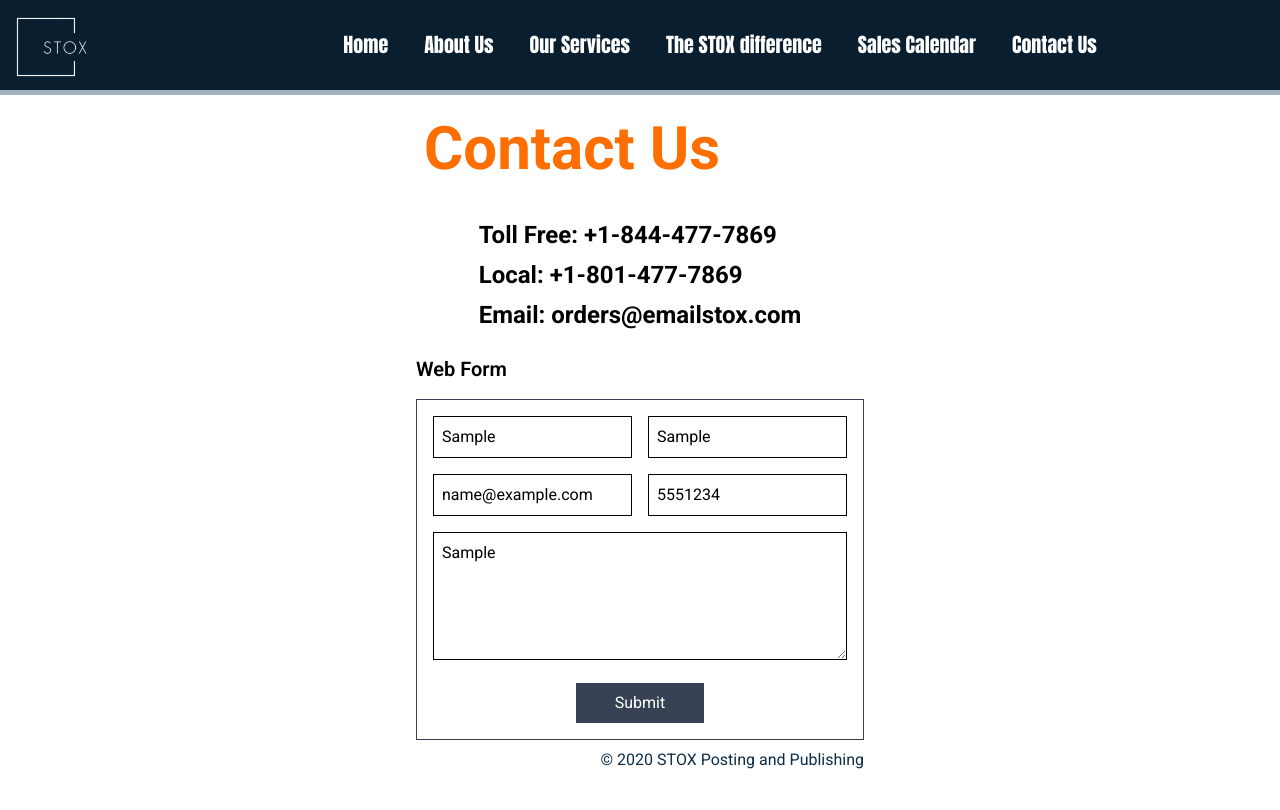
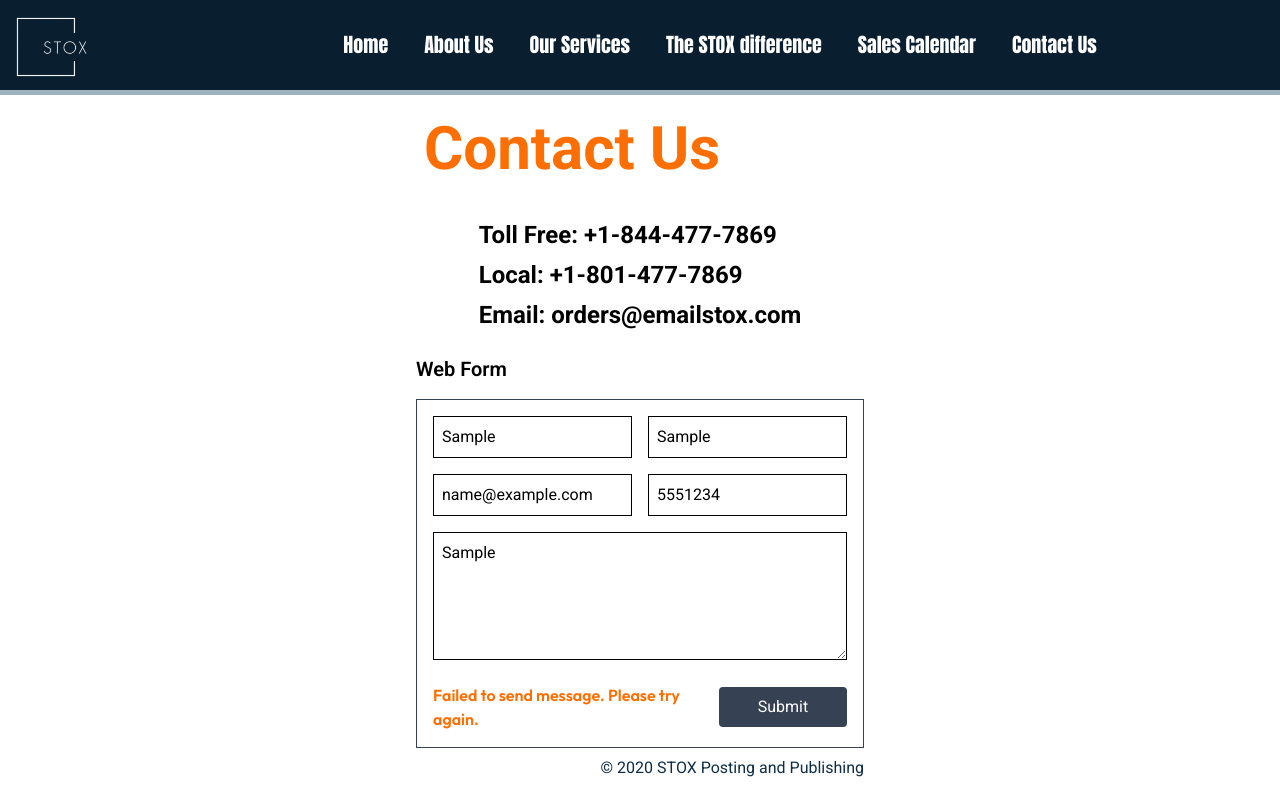
Before and after one commit to sumitshankhwar-art/Stoxposting, a React (Vite) app: page /stoxposting/contact in a window 1280 px wide. Both pictures are taken after typing "Sample", "Sample", "name@example.com", "5551234", "Sample" into the empty fields and a click on the button "Submit". Built offline with nearby package versions, Linux system fonts and the light colour scheme; no server answers; a web font is replaced by a local one.

Commit message:
UI/ContactPage

```diff
--- a/src/Components/ContactUs.jsx
+++ b/src/Components/ContactUs.jsx
@@ -10,8 +10,12 @@
     message: "",
   });
 
+
+  const [submitted, setSubmitted] = useState(false);
+   const [error, setError] = useState("");
   const handleChange = (e) => {
     setFormData({ ...formData, [e.target.name]: e.target.value });
+    setError("");
   };
 
   const handleSubmit = async (e) => {
@@ -33,9 +37,13 @@
       });
 
       const data = await res.json();
+          setSubmitted(true);
+                setError("");
+
     } catch (err) {
-      console.error(err);
-      alert("Failed to send message. Try again.");
+       console.error(err);
+      setError("Failed to send message. Please try again.");
+      setSubmitted(false);;
     }
   };
 
@@ -102,9 +110,28 @@
                   onChange={handleChange}
                 ></textarea>
               </div>
-              <button type="submit" className="w-32 bg-gray-700 text-white p-2">
-                Submit
-              </button>
+              <div className="flex flex-row justify-between items-center">
+             <div className="text-left" style={{ fontFamily: "Outfit, sans-serif" }}>
+                {submitted && (
+                  <p className="text-[#FE6E00] font-semibold">
+                    Thanks for submitting!
+                  </p>
+                )}
+                {error && (
+                  <p className="text-[#FE6E00] font-semibold">
+                    {error}
+                  </p>
+                )}
+              </div>
+             <div className="">
+                <button
+                  type="submit"
+                  className="w-32 cursor-pointer bg-gray-700 text-white p-2 rounded hover:bg-gray-600 transition"
+                >
+                  Submit
+                </button>
+              </div>
+              </div>
             </form>
           </div>
         </div>
```
